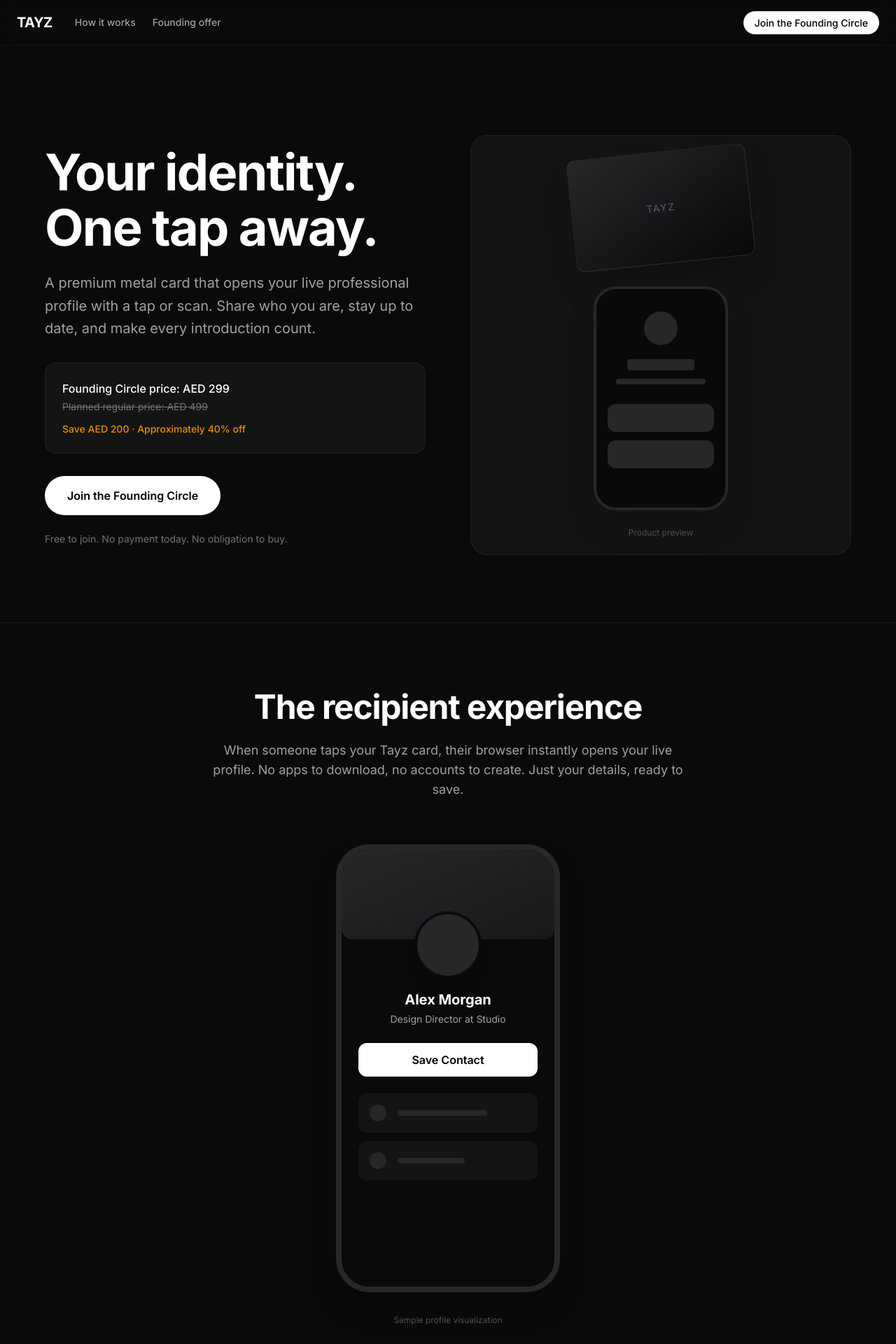
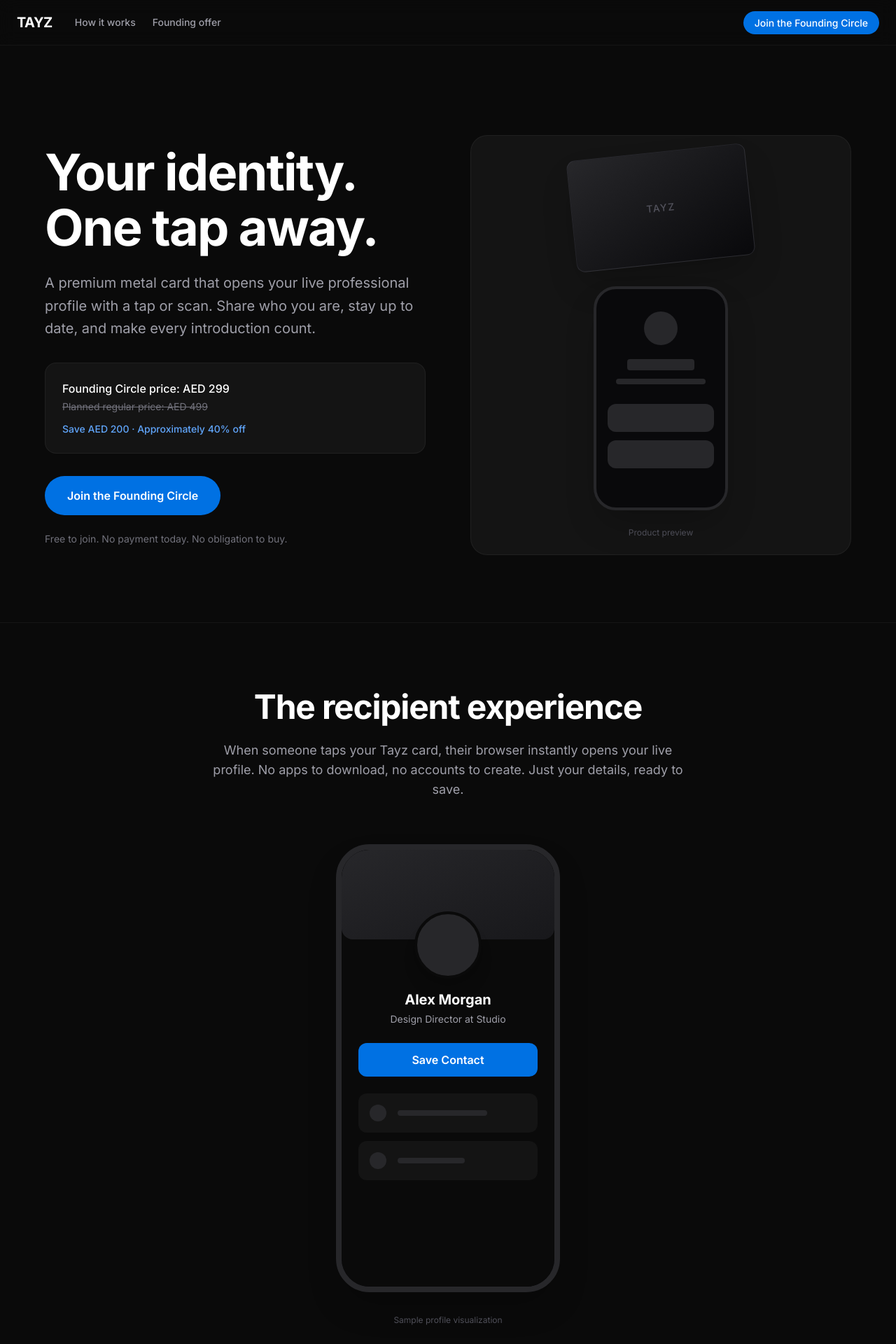
Before and after one commit to youemayare/tayz-landing-page, a Next.js app: page / in a window 1280 px wide. Shown: the top 1920 px of the page at 70% size. Built offline with nearby package versions, Linux system fonts and the light colour scheme.

Commit message:
Update colors to match main app brand colors

```diff
--- a/src/app/globals.css
+++ b/src/app/globals.css
@@ -6,6 +6,18 @@
   --graphite: #1a1a1a;
   --metallic-accent: linear-gradient(135deg, #d4af37, #fdf6e3, #d4af37);
   --metallic-gray: linear-gradient(135deg, #71717a, #e4e4e7, #71717a);
+
+  --color-brand-50: #eff6ff;
+  --color-brand-100: #dbeafe;
+  --color-brand-200: #bfdbfe;
+  --color-brand-300: #93c5fd;
+  --color-brand-400: #60a5fa;
+  --color-brand-500: #0071e3;
+  --color-brand-600: #005bb8;
+  --color-brand-700: #004d96;
+  --color-brand-800: #05417a;
+  --color-brand-900: #04325e;
+  --color-brand-950: #032a52;
 }
 
 @theme inline {
--- a/src/app/page.tsx
+++ b/src/app/page.tsx
@@ -17,7 +17,7 @@
         <div>
           <a
             href={WAITLIST_URL}
-            className="text-sm font-medium text-black bg-white px-4 py-2 rounded-full hover:bg-zinc-200 transition-colors"
+            className="text-sm font-medium text-white bg-[#0071e3] px-4 py-2 rounded-full hover:bg-[#005bb8] transition-colors"
           >
             Join the Founding Circle
           </a>
@@ -41,12 +41,12 @@
           <div className="mb-8 p-6 rounded-2xl bg-[#141414] border border-white/5">
             <p className="text-white font-medium mb-1">Founding Circle price: AED 299</p>
             <p className="text-zinc-500 line-through text-sm">Planned regular price: AED 499</p>
-            <p className="text-amber-500/90 text-sm mt-3 font-medium">Save AED 200 · Approximately 40% off</p>
+            <p className="text-[#60a5fa] text-sm mt-3 font-medium">Save AED 200 · Approximately 40% off</p>
           </div>
           <div className="flex flex-col sm:flex-row gap-4 items-start sm:items-center">
             <a
               href={WAITLIST_URL}
-              className="inline-flex justify-center text-base font-semibold text-black bg-white px-8 py-4 rounded-full hover:bg-zinc-200 transition-colors"
+              className="inline-flex justify-center text-base font-semibold text-white bg-[#0071e3] px-8 py-4 rounded-full hover:bg-[#005bb8] transition-colors"
             >
               Join the Founding Circle
             </a>
@@ -100,7 +100,7 @@
               <h3 className="text-xl font-bold text-white mb-1">Alex Morgan</h3>
               <p className="text-sm text-zinc-400 mb-6">Design Director at Studio</p>
 
-              <button className="w-full py-3 bg-white text-black font-semibold rounded-xl mb-6">
+              <button className="w-full py-3 bg-[#0071e3] text-white font-semibold rounded-xl mb-6">
                 Save Contact
               </button>
 
@@ -266,7 +266,7 @@
               <span>Founding Circle price</span>
               <span>AED 299</span>
             </div>
-            <div className="mt-6 inline-flex items-center gap-2 px-4 py-2 rounded-full bg-amber-500/10 text-amber-500 font-medium text-sm">
+            <div className="mt-6 inline-flex items-center gap-2 px-4 py-2 rounded-full bg-[#0071e3]/10 text-[#60a5fa] font-medium text-sm">
               <svg className="w-4 h-4" fill="none" viewBox="0 0 24 24" stroke="currentColor">
                 <path strokeLinecap="round" strokeLinejoin="round" strokeWidth={2} d="M5 13l4 4L19 7" />
               </svg>
@@ -280,7 +280,7 @@
 
           <a
             href={WAITLIST_URL}
-            className="inline-flex w-full justify-center text-base font-semibold text-black bg-white px-8 py-4 rounded-xl hover:bg-zinc-200 transition-colors"
+            className="inline-flex w-full justify-center text-base font-semibold text-white bg-[#0071e3] px-8 py-4 rounded-xl hover:bg-[#005bb8] transition-colors"
           >
             Get Founding Circle access
           </a>
@@ -348,7 +348,7 @@
         <div className="flex flex-col items-center gap-6">
           <a
             href={WAITLIST_URL}
-            className="inline-flex justify-center text-lg font-semibold text-black bg-white px-10 py-5 rounded-full hover:bg-zinc-200 transition-colors shadow-[0_0_40px_rgba(255,255,255,0.1)] hover:shadow-[0_0_60px_rgba(255,255,255,0.15)]"
+            className="inline-flex justify-center text-lg font-semibold text-white bg-[#0071e3] px-10 py-5 rounded-full hover:bg-[#005bb8] transition-colors shadow-[0_0_40px_rgba(0,113,227,0.2)] hover:shadow-[0_0_60px_rgba(0,113,227,0.3)]"
           >
             Join the Founding Circle
           </a>
```
